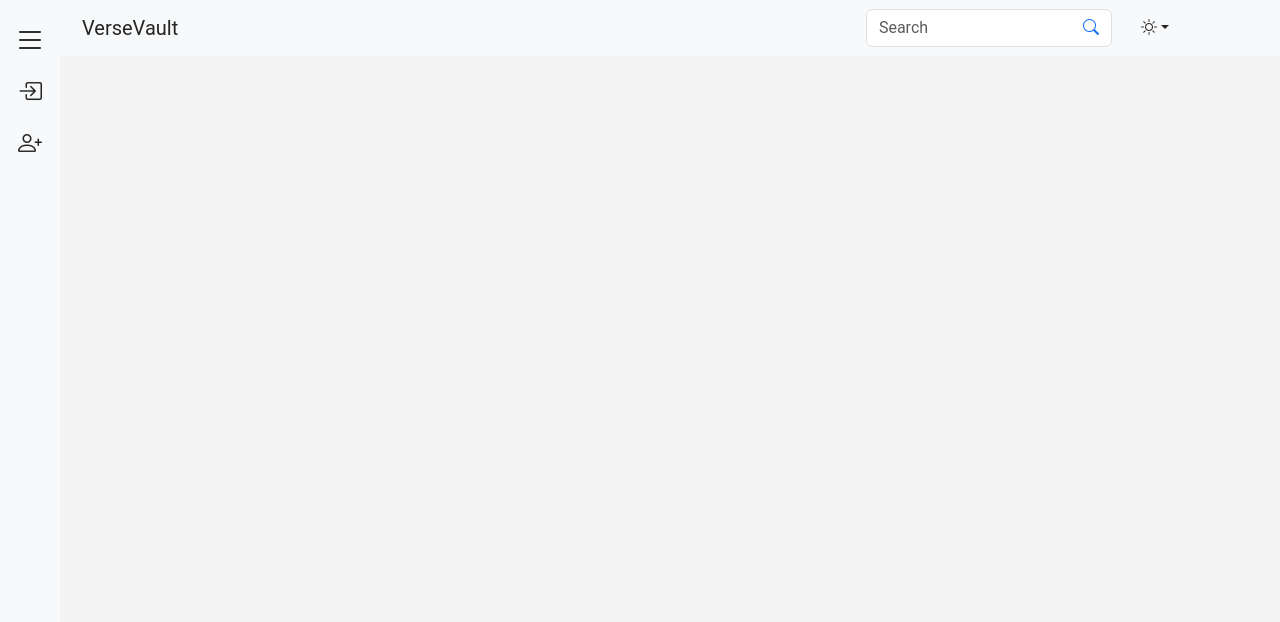
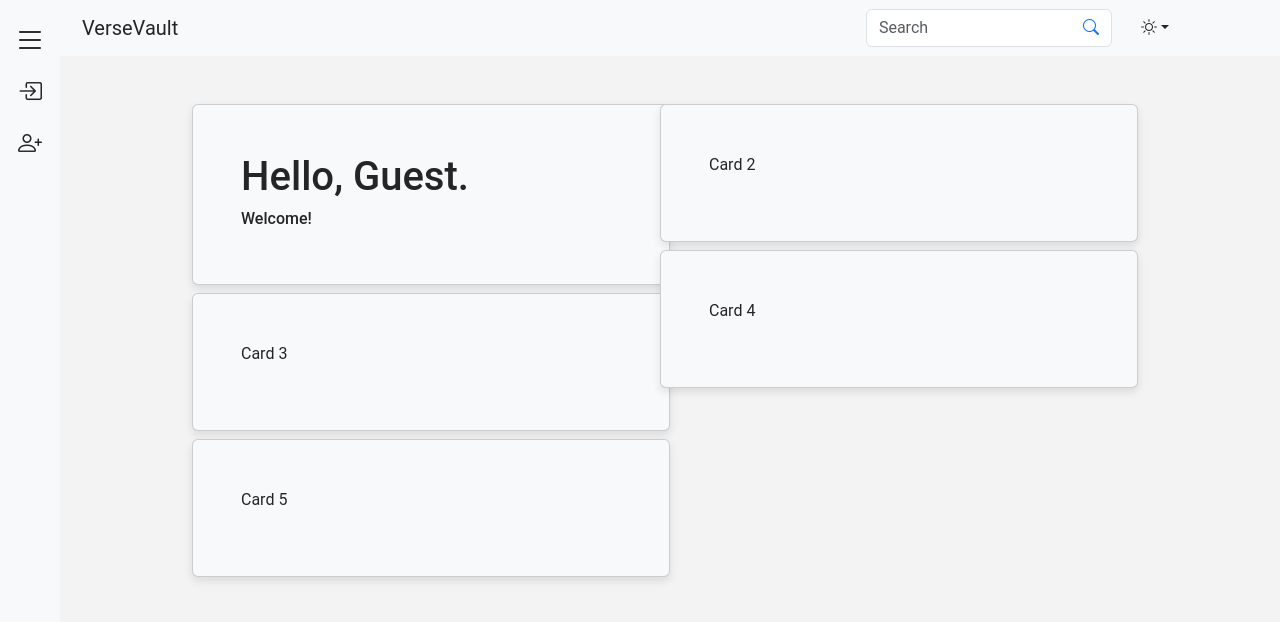
Before and after one commit to gearbeagel/VerseVaultFrontend, a React (Vite) app: page / in a window 1280 px wide. Shown: the top 622 px of the page. Built offline with nearby package versions, Linux system fonts and the light colour scheme; no server answers; a web font is replaced by a local one.

Commit message:
minor fixes + homepage

```diff
--- a/package.json
+++ b/package.json
@@ -23,6 +23,7 @@
     "react": "^18.3.1",
     "react-bootstrap": "^2.10.4",
     "react-dom": "^18.3.1",
+    "react-masonry-css": "^1.0.16",
     "react-router-dom": "^6.26.1",
     "react-toastify": "^10.0.5"
   },
--- a/src/App.css
+++ b/src/App.css
@@ -179,6 +179,20 @@ body {
   cursor: pointer;
 }
 
+/*home*/
+.my-masonry-grid {
+  display: flex;
+  margin-left: 100px;
+  width: auto;
+}
+
+.my-masonry-grid_column {
+  margin-left: -20px;
+  margin-right: -20px;
+  padding-left: 30px;
+  background-clip: padding-box;
+}
+
 /*login*/
 
 .login-container {
--- a/src/components/Homepage.jsx
+++ b/src/components/Homepage.jsx
@@ -1,8 +1,67 @@
-import React from 'react';
+import React, { useState, useEffect } from 'react';
+import Masonry from 'react-masonry-css';
+import axios from 'axios';
 
 const Homepage = () => {
+  const [username, setUsername] = useState('');
+  const isAuthenticated = true; // Replace with actual authentication check
+
+  const breakpointColumnsObj = {
+    default: 2,
+    1100: 2,
+    700: 1,
+  };
+
+  useEffect(() => {
+    const fetchUser = async () => {
+      try {
+        const response = await axios.get('http://localhost:8000/misc/current_user/', {
+          withCredentials: true,
+        });
+        if (response.status === 200 && response.data.id) {
+          const { username } = response.data;
+          setUsername(username);
+        } else {
+          setUsername('Guest');
+        }
+      } catch (error) {
+        console.error('Error fetching user data:', error);
+        setUsername('Guest');
+      }
+    };
+
+    if (isAuthenticated) {
+      fetchUser();
+    } else {
+      setUsername('Guest');
+    }
+  }, [isAuthenticated]);
+
   return (
-    <p></p>
+    <div className="container mt-5">
+      <Masonry
+        breakpointCols={breakpointColumnsObj}
+        className="my-masonry-grid"
+        columnClassName="my-masonry-grid_column"
+      >
+        <div className="card p-5 mb-2 h-auto greeting-card">
+          <h1>Hello, {username}.</h1>
+          <h6>Welcome!</h6>
+        </div>
+        <div className="card mb-2 p-5">
+          <p>Card 2</p>
+        </div>
+        <div className="card mb-2 p-5">
+          <p>Card 3</p>
+        </div>
+        <div className="card mb-2 p-5">
+          <p>Card 4</p>
+        </div>
+        <div className="card mb-2 p-5 ">
+          <p>Card 5</p>
+        </div>
+      </Masonry>
+    </div>
   );
 };
 
--- a/src/components/Settings.jsx
+++ b/src/components/Settings.jsx
@@ -206,6 +206,12 @@ function Settings() {
                     </div>
                     <div className="form-group mt-3 mb-3">
                       <label htmlFor="email">Email:</label>
+                      <i
+                      className="bi bi-question-circle ms-2"
+                      data-bs-toggle="tooltip"
+                      data-bs-placement="bottom"
+                      title="You can't change your email."
+                    ></i>
                       <input
                         type="email"
                         id="email"
```
Also changed, not shown: 1 other file (tests, documents, lock files or other folders).
